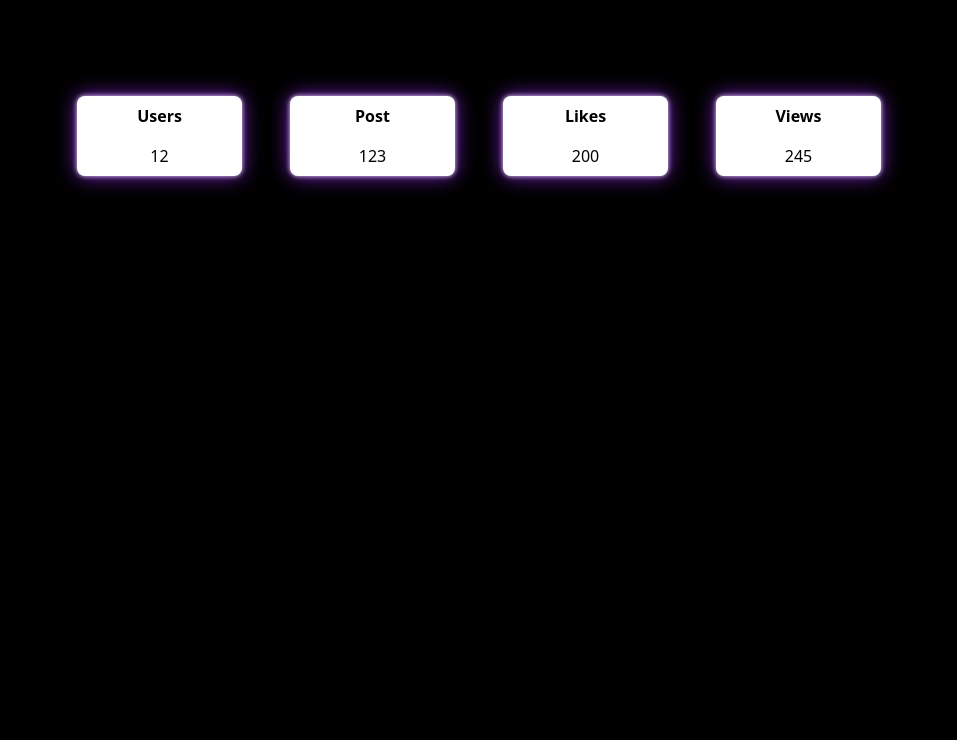
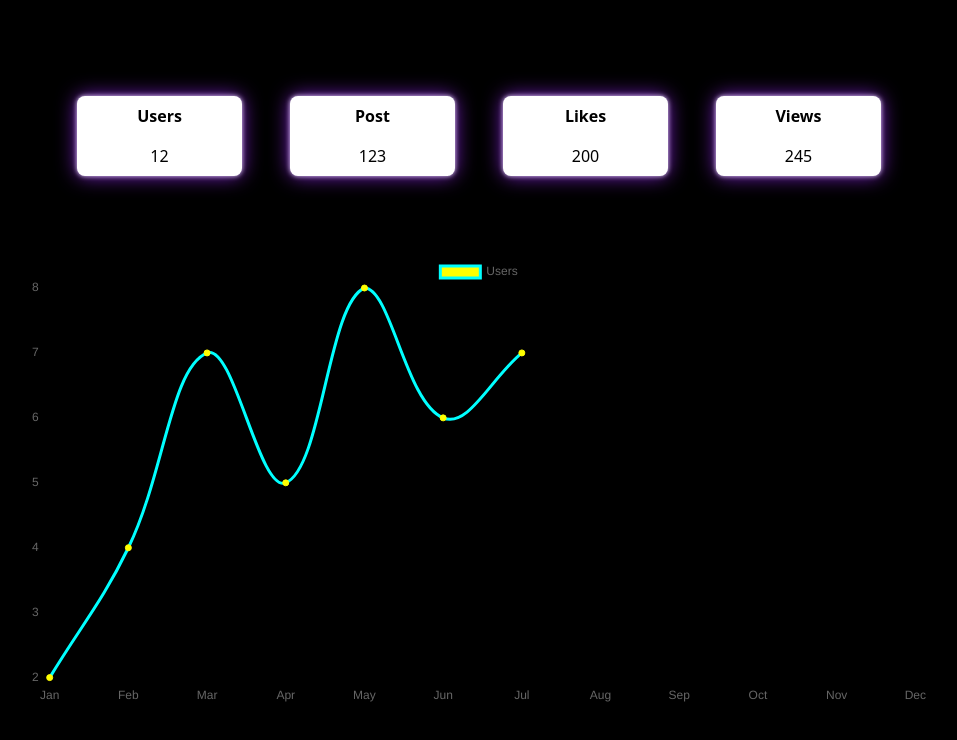
Before and after one commit to GosuCode/WIRED., a React (Vite) app: page / in a window 1280 px wide. Shown: the top 740 px of the page, without its empty margins (61-1018 px from the left). Built offline with nearby package versions, Linux system fonts and the light colour scheme; no server answers.

Commit message:
added chart for users

```diff
--- a/package.json
+++ b/package.json
@@ -12,6 +12,7 @@
   "dependencies": {
     "@faker-js/faker": "^8.0.2",
     "axios": "^1.4.0",
+    "chart.js": "^4.3.2",
     "formik": "^2.4.2",
     "prop-types": "^15.8.1",
     "react": "^18.2.0",
--- a/src/components/Authentication/Register.jsx
+++ b/src/components/Authentication/Register.jsx
@@ -4,12 +4,14 @@ import axios from "axios";
 import { Link } from "react-router-dom";
 import Marquee from "react-fast-marquee";
 import register from '../../assets/register.jpg'
+import { useNavigate } from 'react-router-dom'
 
 function Register() {
     const initialValues = {
         username: "",
         password: "",
     };
+    const navigate = useNavigate()
 
     const validationSchema = Yup.object().shape({
         username: Yup.string().min(3).max(15).required(),
@@ -19,6 +21,7 @@ function Register() {
     const onSubmit = (data) => {
         axios.post("http://localhost:3001/auth", data).then(() => {
             console.log(data);
+            navigate('/login')
         });
     };
 
--- /dev/null
+++ b/src/components/charts/UserChart.jsx
@@ -0,0 +1,40 @@
+import { Chart as ChartJS, LineElement, CategoryScale, LinearScale, PointElement, Legend, Tooltip } from 'chart.js'
+import { Line } from 'react-chartjs-2'
+
+ChartJS.register(LineElement, CategoryScale, LinearScale, PointElement, Legend, Tooltip)
+
+const UserChart = () => {
+    const data = {
+        labels: ['Jan', 'Feb', 'Mar', 'Apr', 'May', 'Jun', 'Jul', 'Aug', 'Sep', 'Oct', 'Nov', 'Dec'],
+        datasets: [{
+            label: "Users",
+            data: [2, 4, 7, 5, 8, 6, 7],
+            backgroundColor: 'yellow',
+            borderColor: 'cyan',
+            pointBorderColor: 'yellow',
+            // fill: true,
+            tension: 0.4
+        }]
+    }
+
+    const options = {
+        Plugins: {
+            Legend: true
+        },
+        scales: {
+            y: {
+
+            }
+        }
+    }
+
+    return (
+        <div>
+            <Line
+                data={data}
+                options={options}></Line>
+        </div>
+    )
+}
+
+export default UserChart
--- a/src/pages/Dashboard.jsx
+++ b/src/pages/Dashboard.jsx
@@ -1,4 +1,6 @@
 // import prism from "../assets/prism.png";
+
+import UserChart from "../components/charts/UserChart";
 
 const Dashboard = () => {
   const stats = [
@@ -23,8 +25,8 @@ const Dashboard = () => {
             );
           })}
         </div>
-        <div className="mt-20">
-
+        <div className="mt-20 h-[400px] ">
+          <UserChart />
           <div>
             <h2>Latest Posts</h2>
             {/* <div className="h-[200px] ">
```
Also changed, not shown: 1 other file (tests, documents, lock files or other folders).
